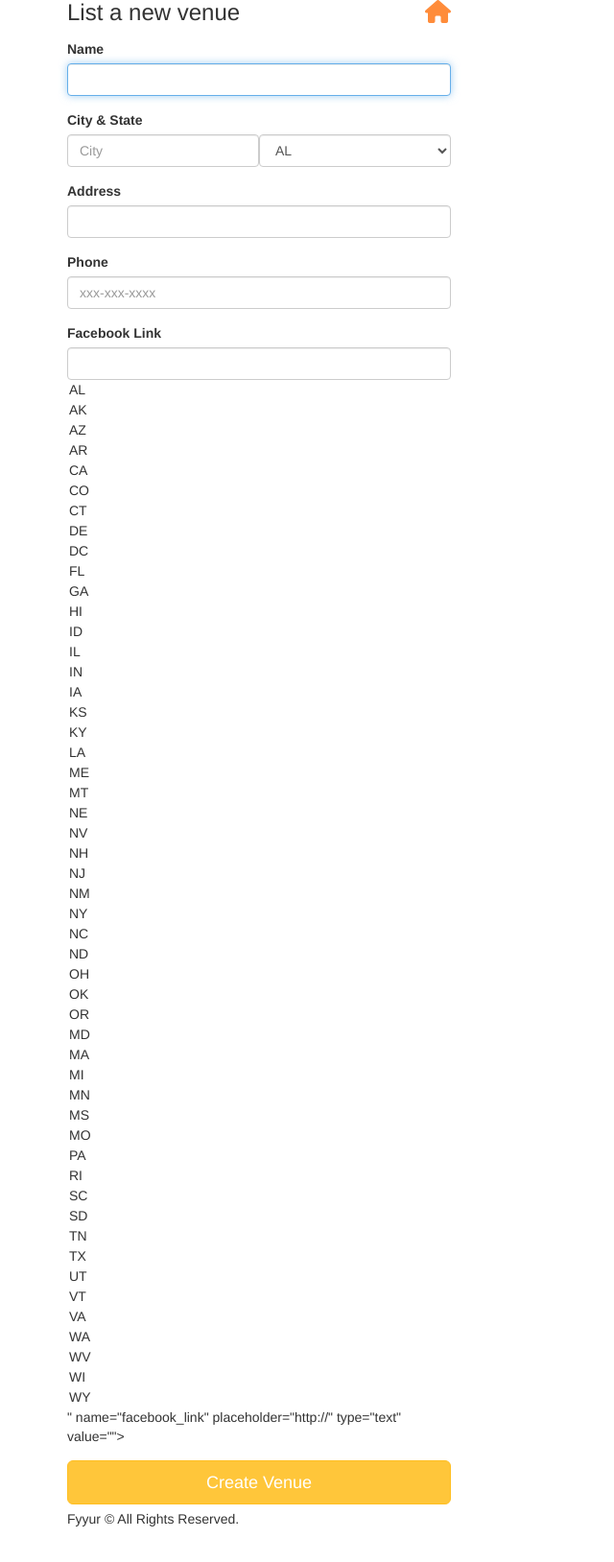
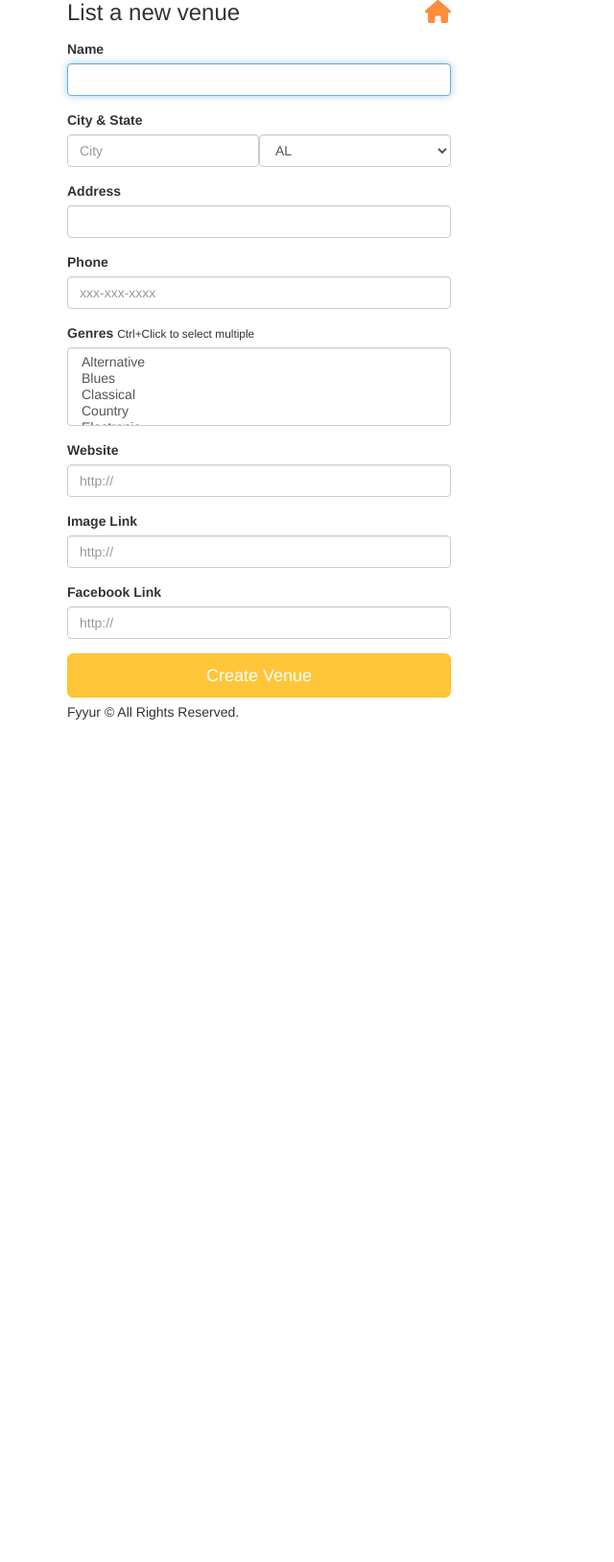
Before and after one commit to AmiraAbdelhalim/fyyur, a Flask app: page /venues/create in a window 1280 px wide. Shown: the part 95-1723 px from the top of the page at 96% size, without its empty margins (0-640 px from the left). After the commit the page ends 845 px from the top, so only its background shows below. Run offline with Flask 2, Linux system fonts and the light colour scheme; some libraries are stand-ins or nearby versions.

Commit message:
adding cols to models and storing them

```diff
--- a/app.py
+++ b/app.py
@@ -43,6 +43,8 @@
     shows = db.relationship('Show', backref=db.backref('Venue', lazy=True))
 
     # TODO: implement any missing fields, as a database migration using Flask-Migrate
+    genres = db.Column(db.String(120))
+    website = db.Column(db.String(120))
 
 class Artist(db.Model):
     # __tablename__ = 'Artist'
@@ -58,6 +60,8 @@
     shows = db.relationship('Show', backref=db.backref('Artist', lazy=True))
 
     # TODO: implement any missing fields, as a database migration using Flask-Migrate
+    website = db.Column(db.String(120))
+
 
 # TODO Implement Show and Artist models, and complete all model relationships and properties, as a database migration.
 class Show(db.Model):
@@ -230,15 +234,28 @@
 def create_venue_submission():
   # TODO: insert form data as a new Venue record in the db, instead
   # TODO: modify data to be the data object returned from db insertion
-  form = VenueForm()
-  if form.validate_on_submit():
-    name = request.form.get('name')
-    city = request.form.get('city')
-    state = request.form.get('state')
-    address = request.form.get('address')
-    phone = request.form.get('phone')
-    facebook_link = request.form.get('facebook_link')
-    venue = Venue(name=name, city=city, state=state, address=address, phone=phone, facebook_link=facebook_link)
+  # form = VenueForm(request.form)
+  # if form.validate():
+  name = request.form.get('name')
+  city = request.form.get('city')
+  state = request.form.get('state')
+  address = request.form.get('address')
+  phone = request.form.get('phone')
+  facebook_link = request.form.get('facebook_link')
+  image_link  = request.form.get('image_link')
+  website = request.form.get('website')
+  genres = request.form.getlist('genres')
+  venue = Venue(
+    name=name,
+    city=city,
+    state=state,
+    address=address,
+    phone=phone,
+    genres=genres,
+    website=website,
+    image_link=image_link,
+    facebook_link=facebook_link)
+  try:
     db.session.add(venue)
     db.session.commit()
     # on successful db insert, flash success
@@ -246,8 +263,11 @@
     # TODO: on unsuccessful db insert, flash an error instead.
     # e.g., flash('An error occurred. Venue ' + data.name + ' could not be listed.')
     # see: http://flask.pocoo.org/docs/1.0/patterns/flashing/
-  else:
+  except:
+    db.session.rollback()
     flash('An error occurred. Venue ' + request.form['name'] + ' could not be listed.')
+  finally:
+    db.session.close()
   return render_template('pages/home.html')
 
 
@@ -441,11 +461,12 @@
   city = request.form.get('city')
   state = request.form.get('state')
   phone = request.form.get('phone')
-  genres = request.form.get('genres')
+  genres = request.form.getlist('genres')
+  website = request.form.get('website')
   image_link = request.form.get('image_link')
   facebook_link = request.form.get('facebook_link')
 
-  artist = Artist(name=name, city=city, state=state,  phone=phone, genres=genres, image_link=image_link, facebook_link=facebook_link)
+  artist = Artist(name=name, city=city, state=state,  phone=phone, genres=genres, website=website, image_link=image_link, facebook_link=facebook_link)
   db.session.add(artist)
   db.session.commit()
 
--- a/forms.py
+++ b/forms.py
@@ -1,6 +1,6 @@
 from datetime import datetime
 from flask_wtf import Form
-from wtforms import StringField, SelectField, SelectMultipleField, DateTimeField
+from wtforms import StringField, SelectField, SelectMultipleField, DateTimeField, SubmitField
 from wtforms.validators import DataRequired, AnyOf, URL
 
 class ShowForm(Form):
@@ -85,9 +85,6 @@
     phone = StringField(
         'phone'
     )
-    image_link = StringField(
-        'image_link'
-    )
     genres = SelectMultipleField(
         # TODO implement enum restriction
         'genres', validators=[DataRequired()],
@@ -113,9 +110,16 @@
             ('Other', 'Other'),
         ]
     )
+    website = StringField(
+        'website'
+    )
+    image_link = StringField(
+        'image_link'
+    )
     facebook_link = StringField(
         'facebook_link', validators=[URL()]
     )
+    submit = SubmitField("Submit")
 
 class ArtistForm(Form):
     name = StringField(
@@ -212,6 +216,9 @@
             ('Other', 'Other'),
         ]
     )
+    website = StringField(
+        'website'
+    )
     facebook_link = StringField(
         # TODO implement enum restriction
         'facebook_link', validators=[URL()]
--- a/templates/forms/new_artist.html
+++ b/templates/forms/new_artist.html
@@ -29,6 +29,10 @@
         {{ form.genres(class_ = 'form-control', placeholder='Genres, separated by commas', autofocus = true) }}
       </div>
       <div class="form-group">
+        <label for="website">Website</label>
+        {{ form.website(class_ = 'form-control', placeholder='http://', autofocus = true) }}
+      </div>
+      <div class="form-group">
         <label for="image_link">Image Link</label>
         {{ form.image_link(class_ = 'form-control', placeholder='http://', autofocus = true) }}
       </div>
--- a/templates/forms/new_venue.html
+++ b/templates/forms/new_venue.html
@@ -27,10 +27,23 @@
           <label for="phone">Phone</label>
           {{ form.phone(class_ = 'form-control', placeholder='xxx-xxx-xxxx', autofocus = true) }}
         </div>
+        <div class="form-group">
+          <label for="genres">Genres</label>
+          <small>Ctrl+Click to select multiple</small>
+          {{ form.genres(class_ = 'form-control', placeholder='Genres, separated by commas', autofocus = true) }}
+        </div>
+        <div class="form-group">
+          <label for="website">Website</label>
+          {{ form.website(class_ = 'form-control', placeholder='http://', autofocus = true) }}
+        </div>
+        <div class="form-group">
+          <label for="image_link">Image Link</label>
+          {{ form.image_link(class_ = 'form-control', placeholder='http://', autofocus = true) }}
+        </div>
 
       <div class="form-group">
           <label for="genres">Facebook Link</label>
-          {{ form.facebook_link(class_ = 'form-control', placeholder='http://', id=form.state, autofocus = true) }}
+          {{ form.facebook_link(class_ = 'form-control', placeholder='http://', autofocus = true) }}
         </div>
       <input type="submit" value="Create Venue" class="btn btn-primary btn-lg btn-block">
     </form>
```
Also changed, not shown: migrations/versions/080b39c05bab_add_website_genres_to_venues_and_artists.py (added, +32 -0 lines).
